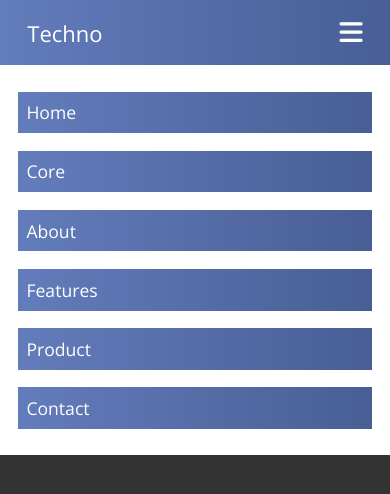
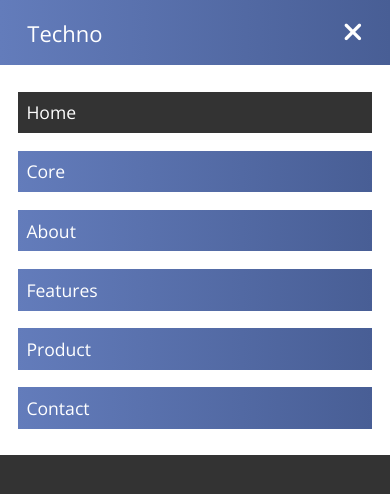
Before and after one commit to EugeneMugaisi/WatchesLandingPage, a plain HTML site: page index.html in a window 390 px wide. Both pictures are taken after a click on the element 351 px from the left and 32 px from the top of the page. Drawn offline with nearby package versions, Linux system fonts and the light colour scheme.

Commit message:
added navbar

```diff
--- a/css/styles.css
+++ b/css/styles.css
@@ -125,7 +125,7 @@ header #menu
     header .navbar
     {
         position: fixed;
-        top: 7.4rem; left: 0;
+        top: -120%; left: 0;
         width: 100%;
         background: #fff;
     }
@@ -151,4 +151,22 @@ header #menu
         font-size: 2rem;
         z-index: 0;
     }
+
+    header .navbar ul li a::before
+    {
+        height: 100%;
+        bottom: 0;
+        z-index: -1;
+        background: #333;
+    }
+
+    .fa-times
+    {
+        transform: rotate(180deg);
+    }
+
+    header .navbar.nav-toggle
+    {
+        top: 7.4rem;
+    }
 }
--- a/js/script.js
+++ b/js/script.js
@@ -0,0 +1,14 @@
+$(document).ready(function(){
+
+    $('#menu').click(function(){
+        $(this).toggleClass('fa-times');
+        $('.navbar').toggleClass('nav-toggle');
+    });
+
+    $(window).on('load scroll',function()
+    {
+        $('#menu').removeClass('fa-times');
+        $('.navbar').removeClass('nav-toggle');
+
+    });
+});
```
